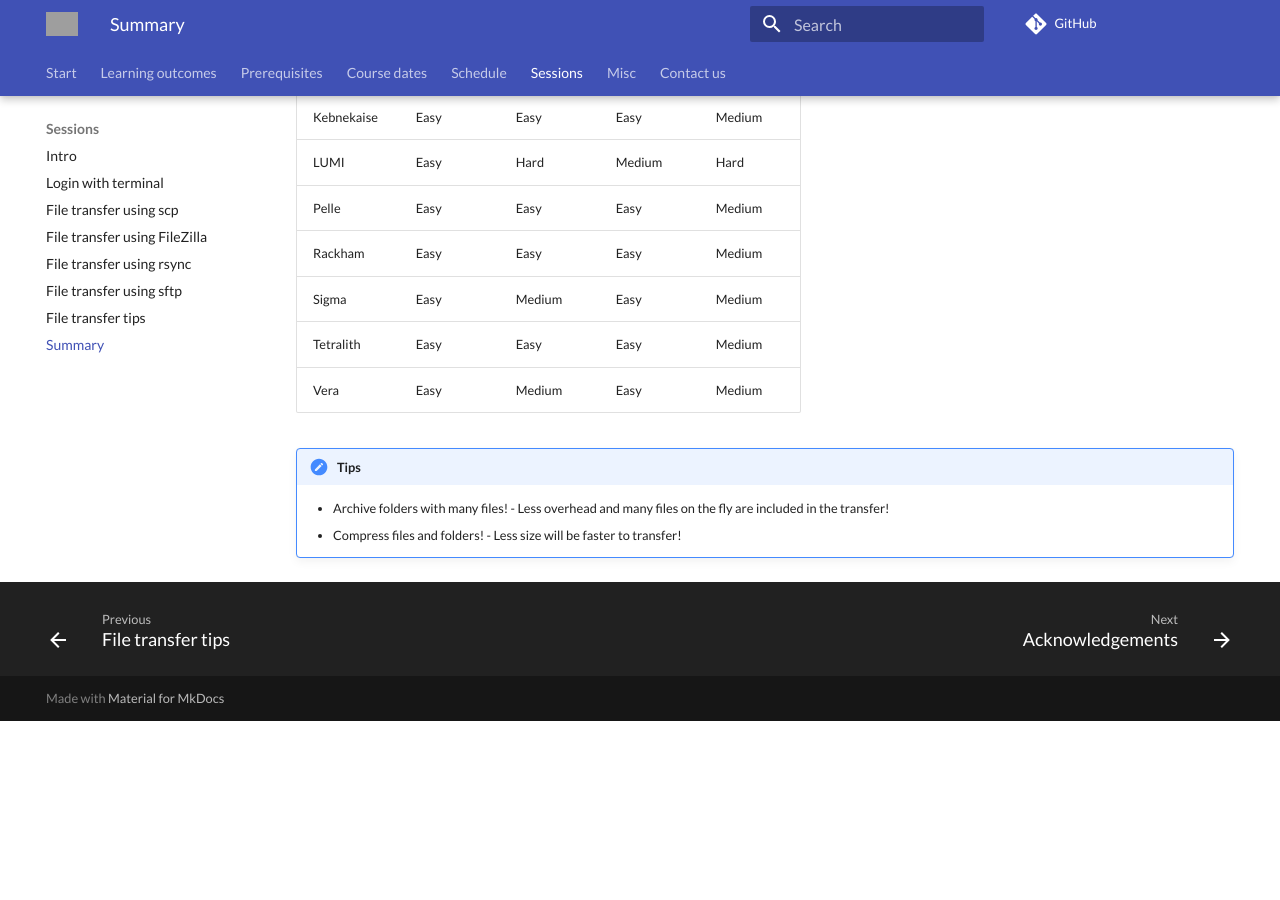
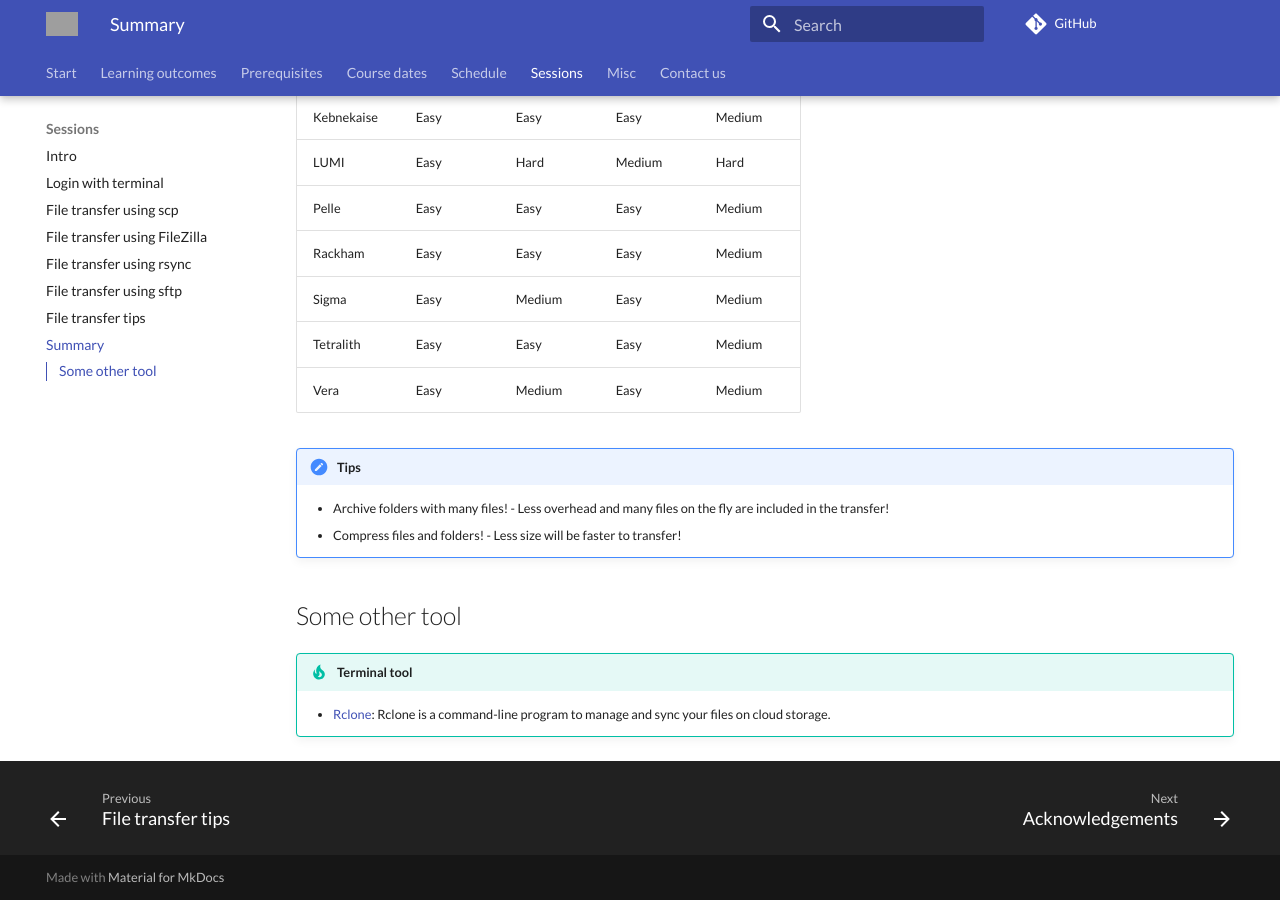
Before and after one commit to UPPMAX/naiss_file_transfer_course, an MkDocs documentation site: the page built from docs/sessions/summary.md, in a window 1280 px wide and 900 px high, scrolled down 851 px. Built offline with MkDocs 1.6.1 and Material for MkDocs 9.7.7, drawn with Linux system fonts in a browser that asks for light colours; comment, search, counter and statistics services are not loaded; before the commit the page ends 1572 px from its top, so only the background shows below that; grey boxes are pictures that could not be loaded.

Commit message:
summary.md mention Rclone in the end

```diff
--- a/docs/sessions/summary.md
+++ b/docs/sessions/summary.md
@@ -39,3 +39,9 @@ Vera       |Easy      |Medium    |Easy   |Medium
 
     - Archive folders with many files! - Less overhead and many files on the fly are included in the transfer!
     - Compress files and folders! - Less size will be faster to transfer!
+
+## Some other tool
+
+!!!- tip "Terminal tool"
+
+    - [Rclone](https://rclone.org/): Rclone is a command-line program to manage and sync your files on cloud storage.
```
